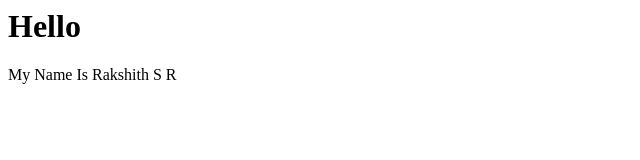
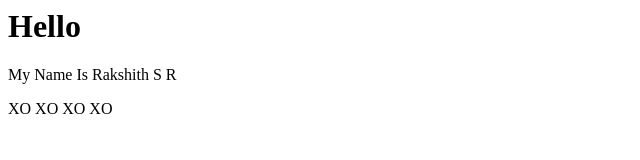
Before and after one commit to rakshithgowda9044/Git_Proj, a plain HTML site: page index.html in a window 1280 px wide. Shown: the whole page, without its empty margins (0-640 px from the left). Drawn offline with Linux system fonts and the light colour scheme.

Commit message:
added a new paragraph

```diff
--- a/index.html
+++ b/index.html
@@ -2,4 +2,5 @@
 <title> GIT PROJECT</title>
 <h1>Hello</h1>
 <p>My Name Is Rakshith S R</p>
+<p> XO XO XO XO</p>
 </html>
```
